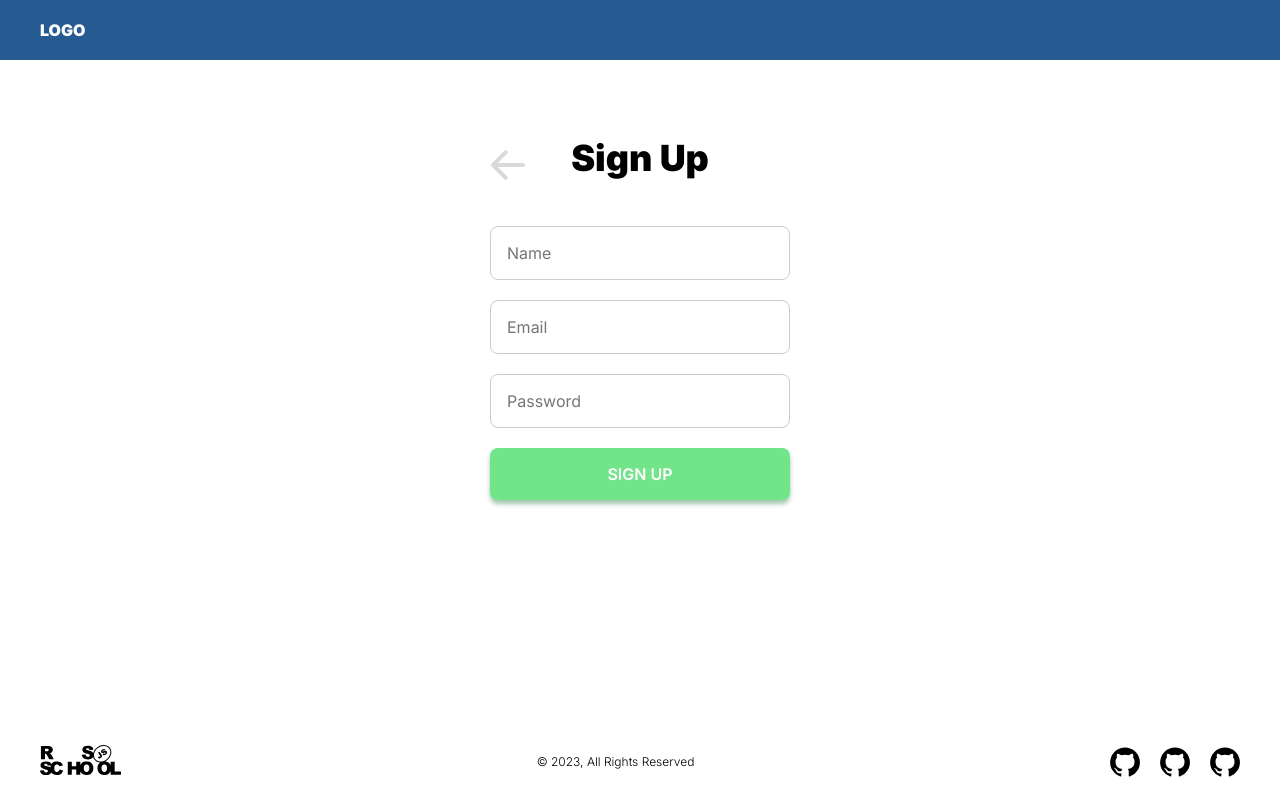
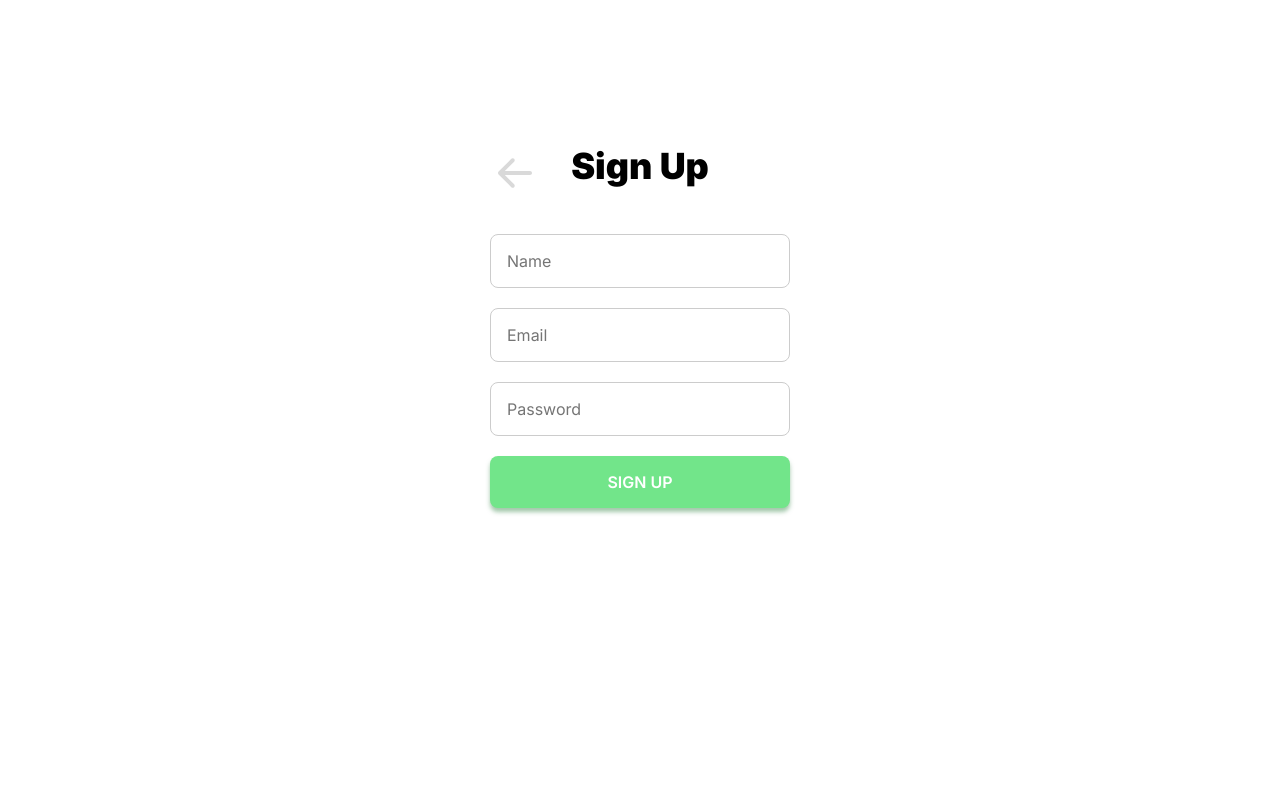
Before and after one commit to gsidnick/rsclone, a React (Create React App) app: page /signup in a window 1280 px wide. Built offline with nearby package versions, Linux system fonts and the light colour scheme; no server answers.

Commit message:
feat: implement Modal on AuthLogin & AuthSignup

```diff
--- a/src/components/Auth/AuthLogin.tsx
+++ b/src/components/Auth/AuthLogin.tsx
@@ -4,16 +4,24 @@ import Auth from './Auth';
 import Input from '../UI/Input/Input';
 import Button from '../UI/Button/Button';
 import useStores from '../../hooks/useStores';
+import Modal from '../Modal/Modal';
 
 function AuthLogin() {
-  const { authStore } = useStores();
+  const { authStore, modalStore } = useStores();
   const [email, setEmail] = useState<string>('');
   const [password, setPassword] = useState<string>('');
   return (
+    <Modal>
       <Auth>
         <div className="auth__form">
           <h1 className="auth__heading">Log In</h1>
-        <Input name="email" type="text" placeholder="Email" value={email} onChange={(e) => setEmail(e.target.value)} />
+          <Input
+            name="email"
+            type="text"
+            placeholder="Email"
+            value={email}
+            onChange={(e) => setEmail(e.target.value)}
+          />
           <Input
             name="password"
             type="password"
@@ -24,7 +32,7 @@ function AuthLogin() {
           <Button className="auth__button" onClick={() => authStore.login(email, password)}>
             Log In
           </Button>
-        <Button className="button_back" to="/">
+          <Button className="button_back" onClick={() => modalStore.closeModal()}>
             <svg width="36" height="36" viewBox="0 0 36 36" fill="none" xmlns="http://www.w3.org/2000/svg">
               <path
                 className="button__arrow"
@@ -35,6 +43,7 @@ function AuthLogin() {
           </Button>
         </div>
       </Auth>
+    </Modal>
   );
 }
 
--- a/src/components/Auth/AuthSignup.tsx
+++ b/src/components/Auth/AuthSignup.tsx
@@ -4,19 +4,27 @@ import Auth from './Auth';
 import Input from '../UI/Input/Input';
 import Button from '../UI/Button/Button';
 import useStores from '../../hooks/useStores';
+import Modal from '../Modal/Modal';
 
 function AuthSignup() {
-  const { authStore } = useStores();
+  const { authStore, modalStore } = useStores();
   const [name, setName] = useState<string>('');
   const [email, setEmail] = useState<string>('');
   const [password, setPassword] = useState<string>('');
 
   return (
+    <Modal>
       <Auth>
         <div className="auth__form">
           <h1 className="auth__heading">Sign Up</h1>
           <Input name="name" type="text" placeholder="Name" value={name} onChange={(e) => setName(e.target.value)} />
-        <Input name="email" type="text" placeholder="Email" value={email} onChange={(e) => setEmail(e.target.value)} />
+          <Input
+            name="email"
+            type="text"
+            placeholder="Email"
+            value={email}
+            onChange={(e) => setEmail(e.target.value)}
+          />
           <Input
             name="password"
             type="password"
@@ -27,7 +35,7 @@ function AuthSignup() {
           <Button className="auth__button" onClick={() => authStore.signup(name, email, password)}>
             Sign Up
           </Button>
-        <Button className="button_back" to="/">
+          <Button className="button_back" onClick={() => modalStore.closeModal()}>
             <svg width="36" height="36" viewBox="0 0 36 36" fill="none" xmlns="http://www.w3.org/2000/svg">
               <path
                 className="button__arrow"
@@ -38,6 +46,7 @@ function AuthSignup() {
           </Button>
         </div>
       </Auth>
+    </Modal>
   );
 }
 
```
Lines whose indentation alone changed are shown as unchanged.
